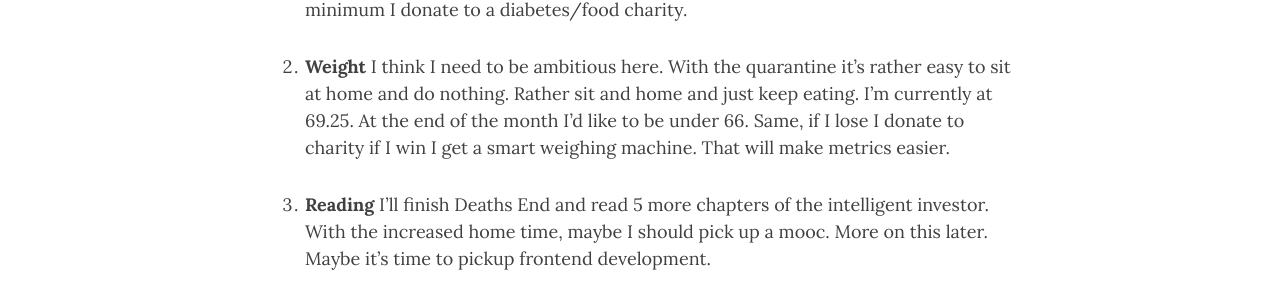
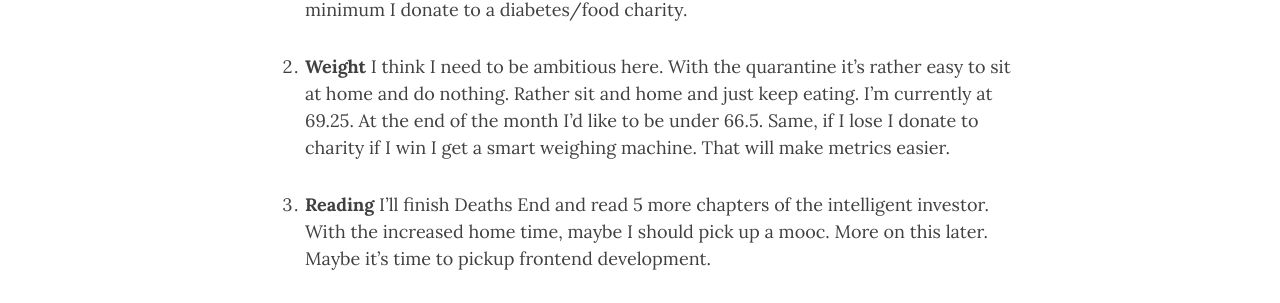
Before and after one commit to h4ck3rk3y/h4ck3rk3y.github.io, a Jekyll site: the page built from _posts/2020-03-31-april.md, in a window 1280 px wide and 900 px high, scrolled down 1542 px. Shown: the part 205-508 px from the top of the window. Built offline with Jekyll 4.4.1, drawn with Linux system fonts in a browser that asks for light colours; nearby versions of some CDN libraries; comment, search, counter and statistics services are not loaded.

Commit message:
made weight target a bit easier

```diff
--- a/_posts/2020-03-31-april.md
+++ b/_posts/2020-03-31-april.md
@@ -30,7 +30,7 @@ Corona posses uncertainity. Lots of time gets spent looking at the spread of the
 
 1. **Running** Abu Dhabi is supposed to lift of curfew in a week. I need to run 87.42 km this month minimum. I think I can still go running if its before 8 pm or after 6 am. If that's true I'd like to run 4 km a day, 8 km on Friday and 8 km on Saturday. Every second saturday I'll run 12 km. If that works out then I'll have run 160 km. If I can't go running then I'll do an online work out. No prices for minimum, if I don't achieve the minimum I donate to a diabetes/food charity.
 
-2. **Weight** I think I need to be ambitious here. With the quarantine it's rather easy to sit at home and do nothing. Rather sit and home and just keep eating. I'm currently at 69.25. At the end of the month I'd like to be under 66. Same, if I lose I donate to charity if I win I get a smart weighing machine. That will make metrics easier.
+2. **Weight** I think I need to be ambitious here. With the quarantine it's rather easy to sit at home and do nothing. Rather sit and home and just keep eating. I'm currently at 69.25. At the end of the month I'd like to be under 66.5. Same, if I lose I donate to charity if I win I get a smart weighing machine. That will make metrics easier.
 
 3. **Reading** I'll finish Deaths End and read 5 more chapters of the intelligent investor. With the increased home time, maybe I should pick up a mooc. More on this later. Maybe it's time to pickup frontend development.
 
```
